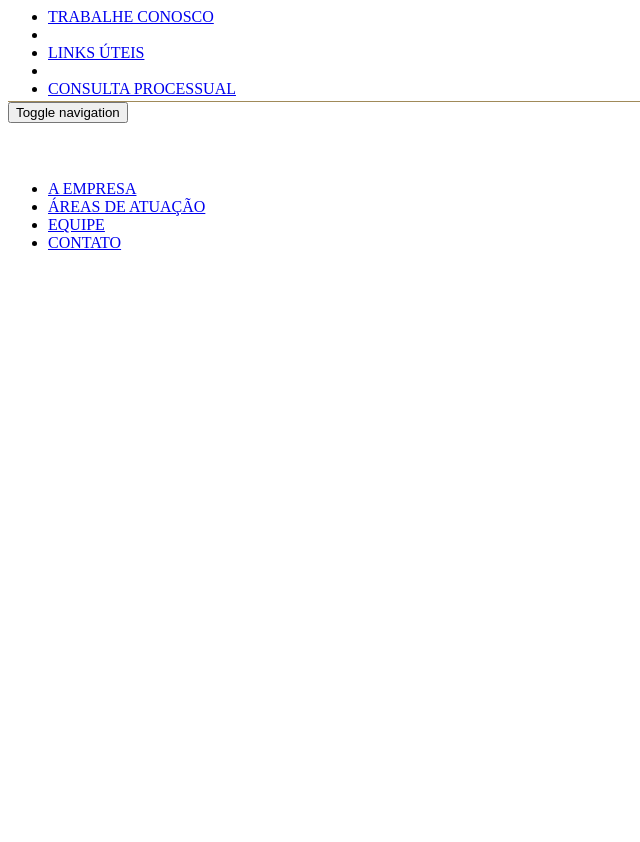
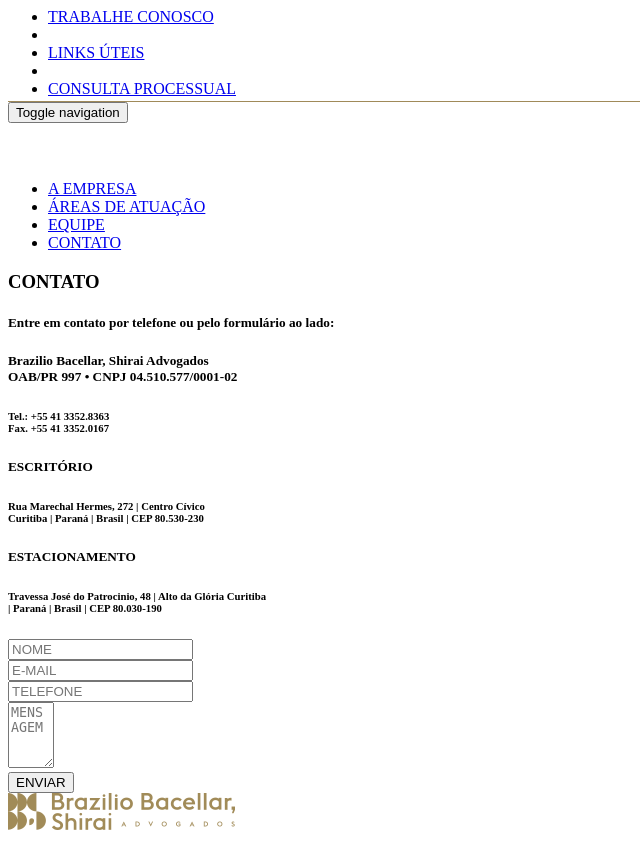
Before and after one commit to joseveronez/brazilio, a PHP site: template views/componentes/header.php in a window 1280 px wide. Shown: the whole page, without its empty margins (0-640 px from the left). Before the commit the page ends 250 px from the top, so only its background shows below. Run offline with PHP 8.4, Linux system fonts and the light colour scheme; the template is opened without the code that fills it, so the values that code supplies are empty.

Commit message:
Footer
Criação do footer

```diff
--- a/css/cores.css
+++ b/css/cores.css
@@ -1,4 +1,4 @@
-.marrom-fonte {color: #7c6430 !important; }
+.marrom-fonte {color: #634b15 !important; }
 .dourado-fonte {color: #a08a59 !important; }
 .bege-fonte { color: #e1d1aa !important; }
 .preto-fonte { color: #080808 !important; }
--- a/views/componentes/footer.php
+++ b/views/componentes/footer.php
@@ -1,5 +1,47 @@
-<footer class="col-lg-12 col-md-12 col-sm-12 col-xs-12">
-    <div class="container">
+<footer>
+    <div class="col-lg-12 col-md-12 col-sm-12 col-xs-12 bg-dourado">
+        <div class="container MarginT4 MarginB4">
+            <div class="col-lg-12 col-md-12 col-sm-12 col-xs-12 text-center MarginT4 MarginB4">
+                <h3 class="branco-fonte">CONTATO</h3>
+            </div>
+            <div class="col-lg-6 col-md-6 col-sm-6 col-xs-12">
+                <h5 class="branco-fonte">
+                Entre em contato por telefone ou pelo formulário ao lado:</h5>
+                <h5 class="marrom-fonte">
+                Brazilio Bacellar, Shirai Advogados <br>
+                OAB/PR 997  •  CNPJ 04.510.577/0001-02</h5>
+                <h6 class="branco-fonte">
+                Tel.: +55 41 3352.8363 <br>
+                Fax. +55 41 3352.0167 </h6>
+                <h5 class="branco-fonte">ESCRITÓRIO</h5>
+                <h6 class="branco-fonte">
+                Rua Marechal Hermes, 272 | Centro Cívico <br>
+                Curitiba | Paraná | Brasil | CEP 80.530-230</h6>
+                <h5 class="branco-fonte">ESTACIONAMENTO</h5>
+                <h6 class="branco-fonte">Travessa José do Patrocinio, 48 | Alto da Glória Curitiba <br>
+                    | Paraná | Brasil | CEP 80.030-190</h6>
+            </div>
+            <div class="col-lg-6 col-md-6 col-sm-6 col-xs-12">
+                <form action="" class="form-horizontal Roboto Regular" id="formulario">
+                    <input type="text" class="form-control contato-footer bg-dourado" name="nome" placeholder="NOME" required><br>
+                    <input type="email" class="form-control contato-footer bg-dourado" name="email" placeholder="E-MAIL" required><br>
+                    <input type="text" class="form-control contato-footer bg-dourado" name="telefone" placeholder="TELEFONE" required><br>
+                    <textarea class="form-control contato-footer bg-dourado" name="mensagem" rows="4" cols="3" placeholder="MENSAGEM"></textarea><br>
+                    <button type="submit" class="btn btn-formulario size13 pull-right">ENVIAR</button>
+                </form>
+            </div>
+        </div>
+    </div>
+    <div class="col-lg-12 col-md-12 col-sm-12 col-xs-12 bg-azul PaddingT4 PaddingB4">
+        <div class="container">
+            <div class="col-lg-4 col-md-4 col-sm-4 col-xs-4 bg-azul">
+                <img src="imagens/logobrazilio_dourado.png" style="img-responsive">
+            </div>
+            <div class="col-lg-4 col-md-4 col-sm-4 col-xs-4 bg-azul">
+            </div>
+            <div class="col-lg-4 col-md-4 col-sm-4 col-xs-4 bg-azul">
+            </div>
+        </div>
     </div>
 </footer>
 </body>
```
Also changed, not shown: css/style.css (+42 -0 lines), imagens/logobrazilio_dourado.png (added).
